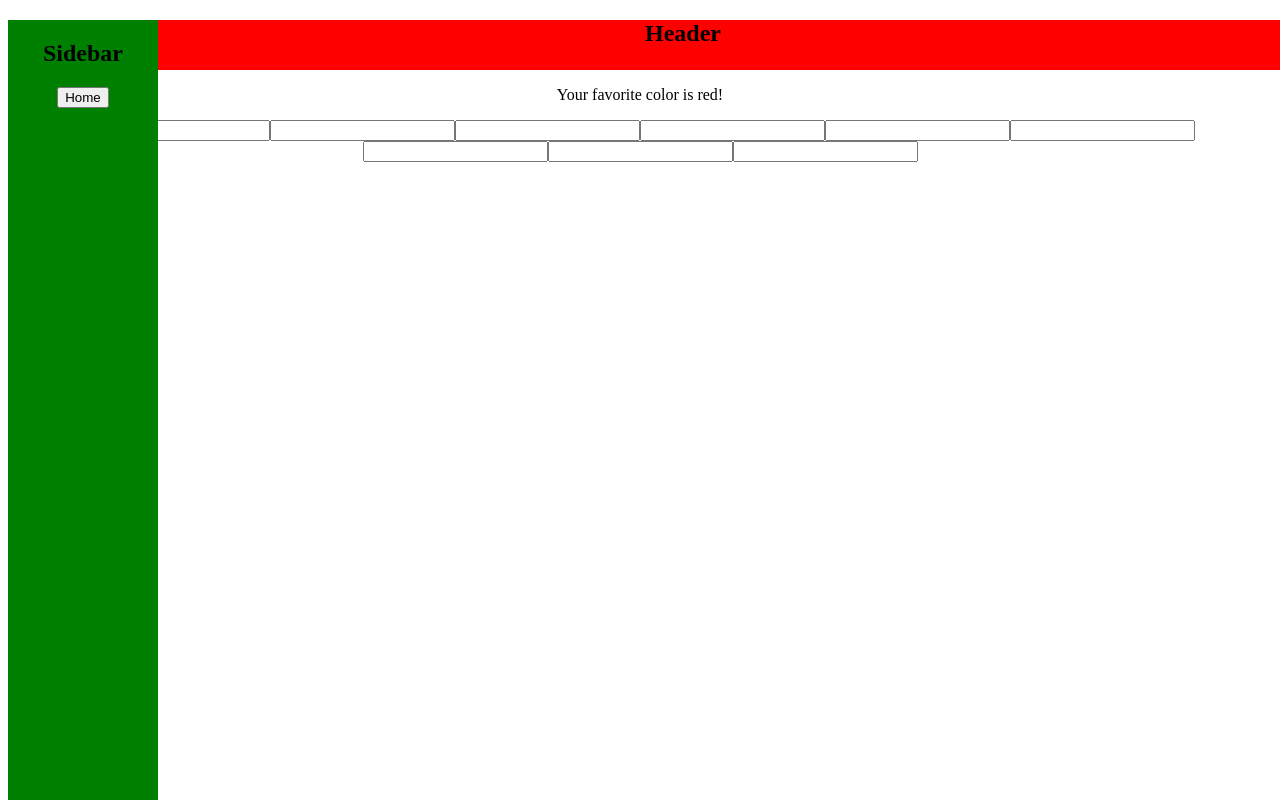
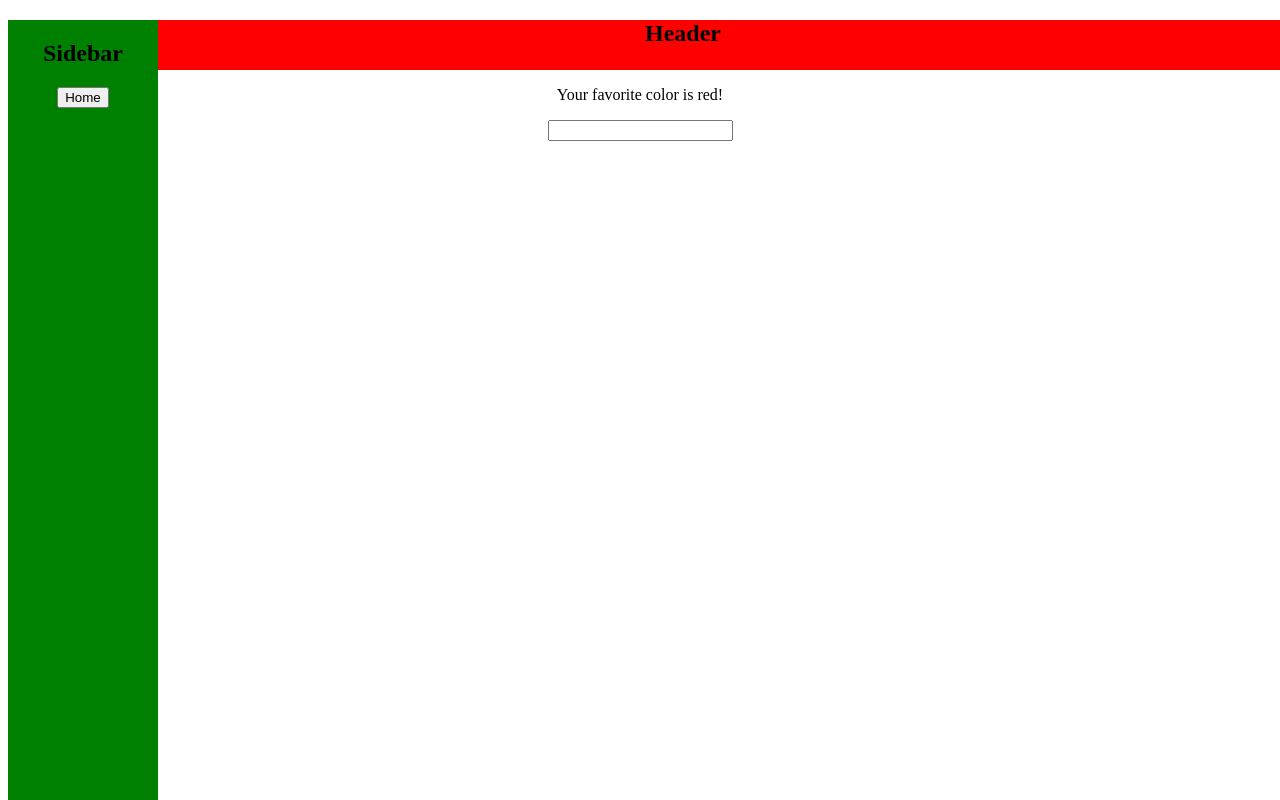
Before and after one commit to AaishaJameela/reactjs-boilerplate, a React (Create React App) app: page / in a window 1280 px wide. Shown: the top 800 px of the page. Built offline with nearby package versions, Linux system fonts and the light colour scheme; the HTML template or start-up script is replaced by a standard one.

Commit message:
Added colors: src/pages/Home/Home.js

```diff
--- a/src/pages/Home/Home.js
+++ b/src/pages/Home/Home.js
@@ -13,15 +13,22 @@ const Home = () => {
       <Layout title="Header" color="black"></Layout>
       <center>
         <p>Your favorite color is {color}!</p>
-        <input name="color" onChange={(e) => setColor("orange")}></input>
-        <input name="color" onChange={(e) => setColor("yellow")}></input>
-        <input name="color" onChange={(e) => setColor("green")}></input>
-        <input name="color" onChange={(e) => setColor("blue")}></input>
-        <input name="color" onChange={(e) => setColor("violet")}></input>
-        <input name="color" onChange={(e) => setColor("black")}></input>
-        <input name="color" onChange={(e) => setColor("brown")}></input>
-        <input name="color" onChange={(e) => setColor("pink")}></input>
-        <input name="color" onChange={(e) => setColor("white")}></input>
+        <input
+          name="color"
+          onChange={(e) =>
+            setColor(
+              "orange",
+              "yellow",
+              "green",
+              "blue",
+              "violet",
+              "black",
+              "brown",
+              "white",
+              "pink"
+            )
+          }
+        ></input>
       </center>
     </div>
   );
```
